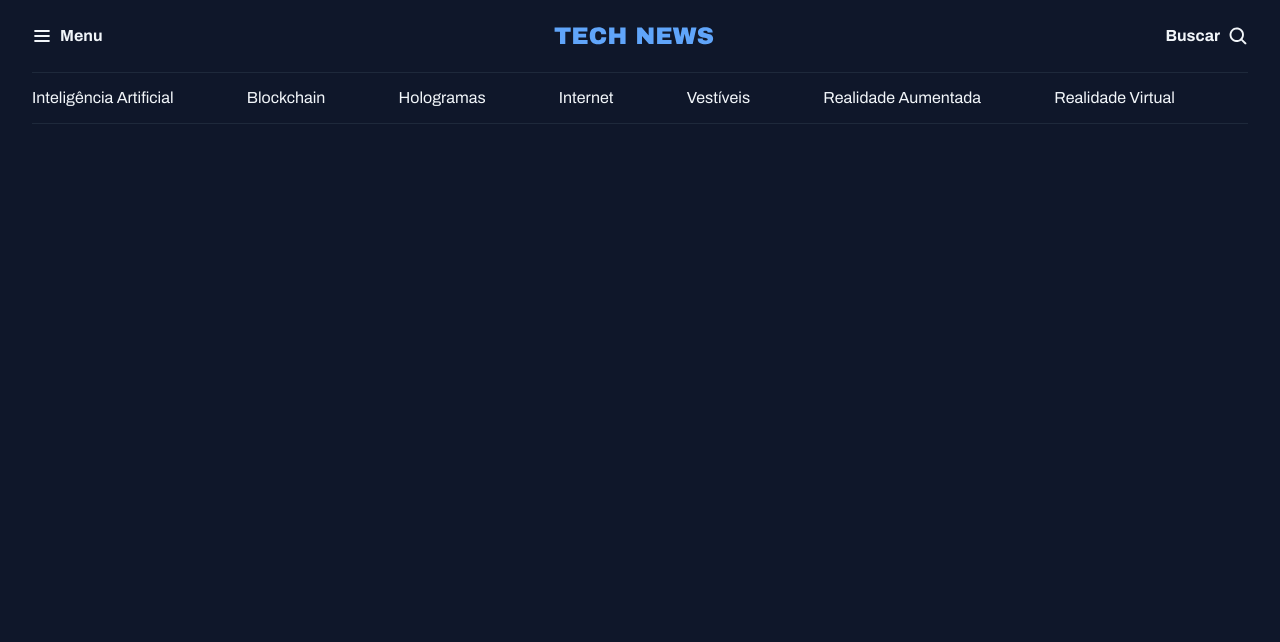
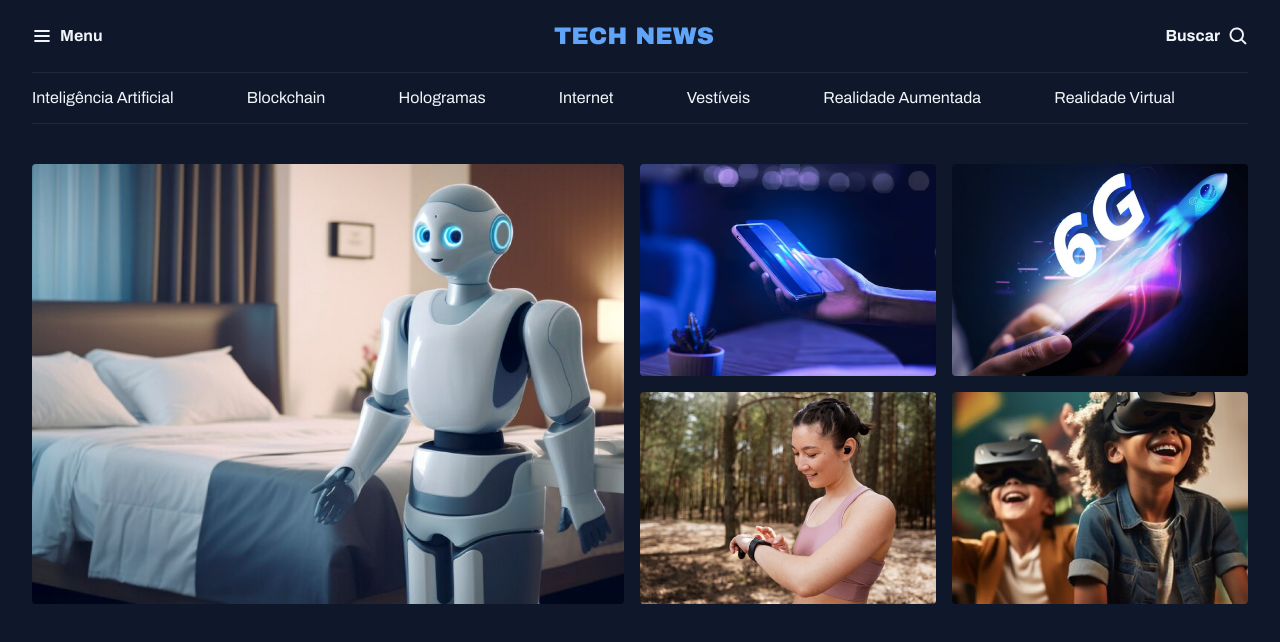
Before and after one commit to Douglasha/PortalNoticias, a plain HTML site: page index.html in a window 1280 px wide. Drawn offline with Linux system fonts and the light colour scheme.

Commit message:
estruturando a seção destaques

```diff
--- a/index.html
+++ b/index.html
@@ -36,5 +36,21 @@
     </nav>
 
   </header>
+  <main class="grid container">
+    <section id="featured" class="grid grid-flow-col gap-16">
+      <div>
+        <img src="assets/image/Image 01.png" alt="">
+      </div>
+
+      <div class="grid grid-cols-2 gap-16">
+        <div><img src="assets/image/Image 02.png" alt=""></div>
+        <div><img src="assets/image/Image 03.png" alt=""></div>
+        <div><img src="assets/image/Image 04.png" alt=""></div>
+        <div><img src="assets/image/Image 05.png" alt=""></div>
+
+      </div>
+    </section>
+
+  </main>
 </body>
 </html>
--- a/styles/global.css
+++ b/styles/global.css
@@ -40,17 +40,16 @@ h1, h2, h3 {
   font: inherit;
 }
 
+img {
+  max-width: 100%;
+}
+
 .container {
   max-width: 1280px;
   padding-inline: 32px;
   margin-inline: auto;
 }
 
-/* utility-first */
-.grid {
-  display: grid;
+main {
+  margin-top: 40px;
 }
-
-.grid-flow-col {
-  grid-auto-flow: column;
-}
--- a/styles/index.css
+++ b/styles/index.css
@@ -1,2 +1,4 @@
 @import url(global.css);
+@import url(utility.css);
 @import url(header.css);
+@import url(section.css);
--- /dev/null
+++ b/styles/section.css
@@ -0,0 +1,7 @@
+#featured {
+  img{
+    height: 100%;
+    object-fit: cover;
+    border-radius: 4px;
+  }
+}
--- /dev/null
+++ b/styles/utility.css
@@ -0,0 +1,16 @@
+/* utility-first */
+.grid {
+  display: grid;
+}
+
+.grid-flow-col {
+  grid-auto-flow: column;
+}
+
+.grid-cols-2 {
+  grid-template-columns: 1fr 1fr;
+}
+
+.gap-16 {
+  gap: 16px;
+}
```
